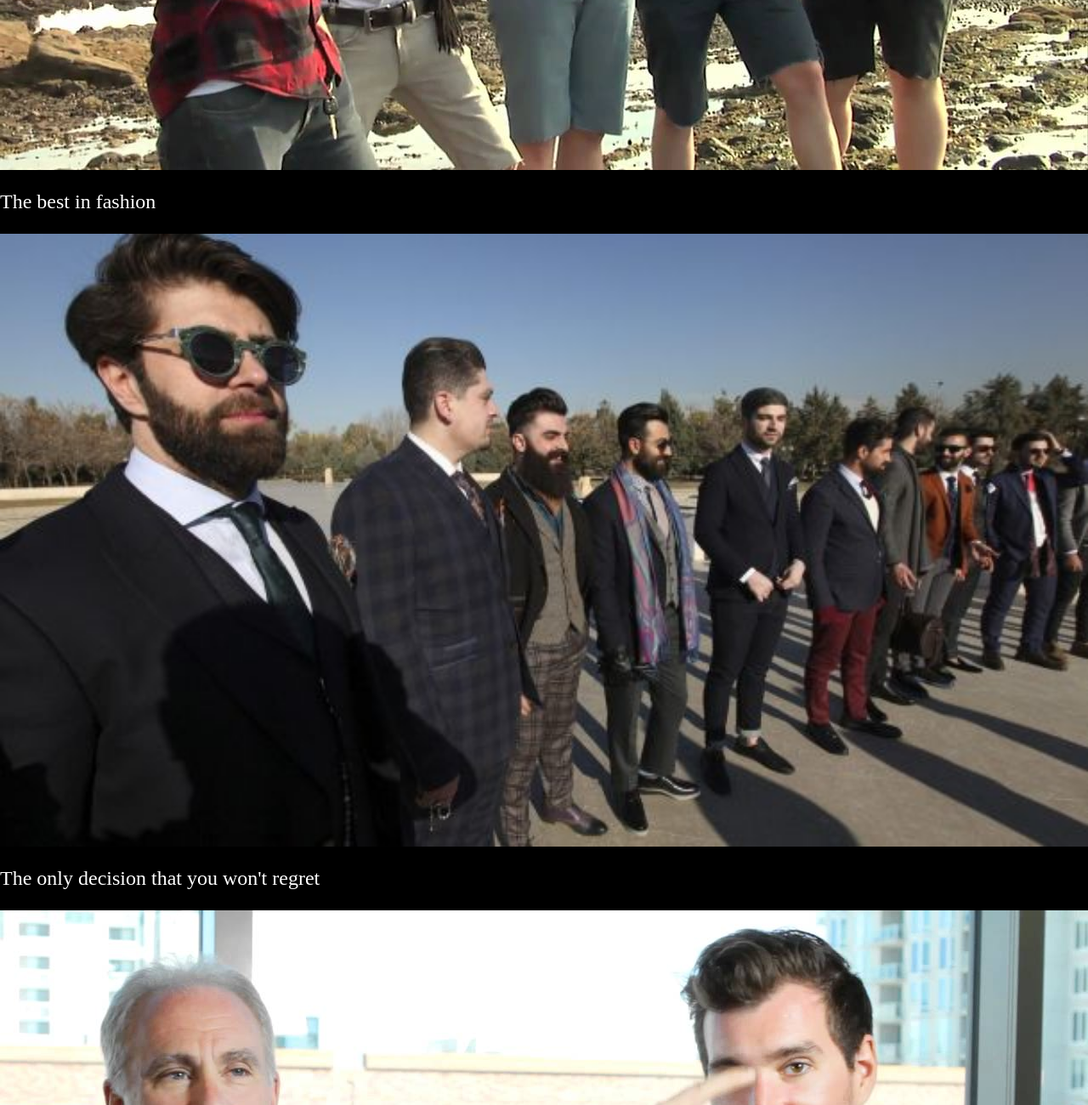
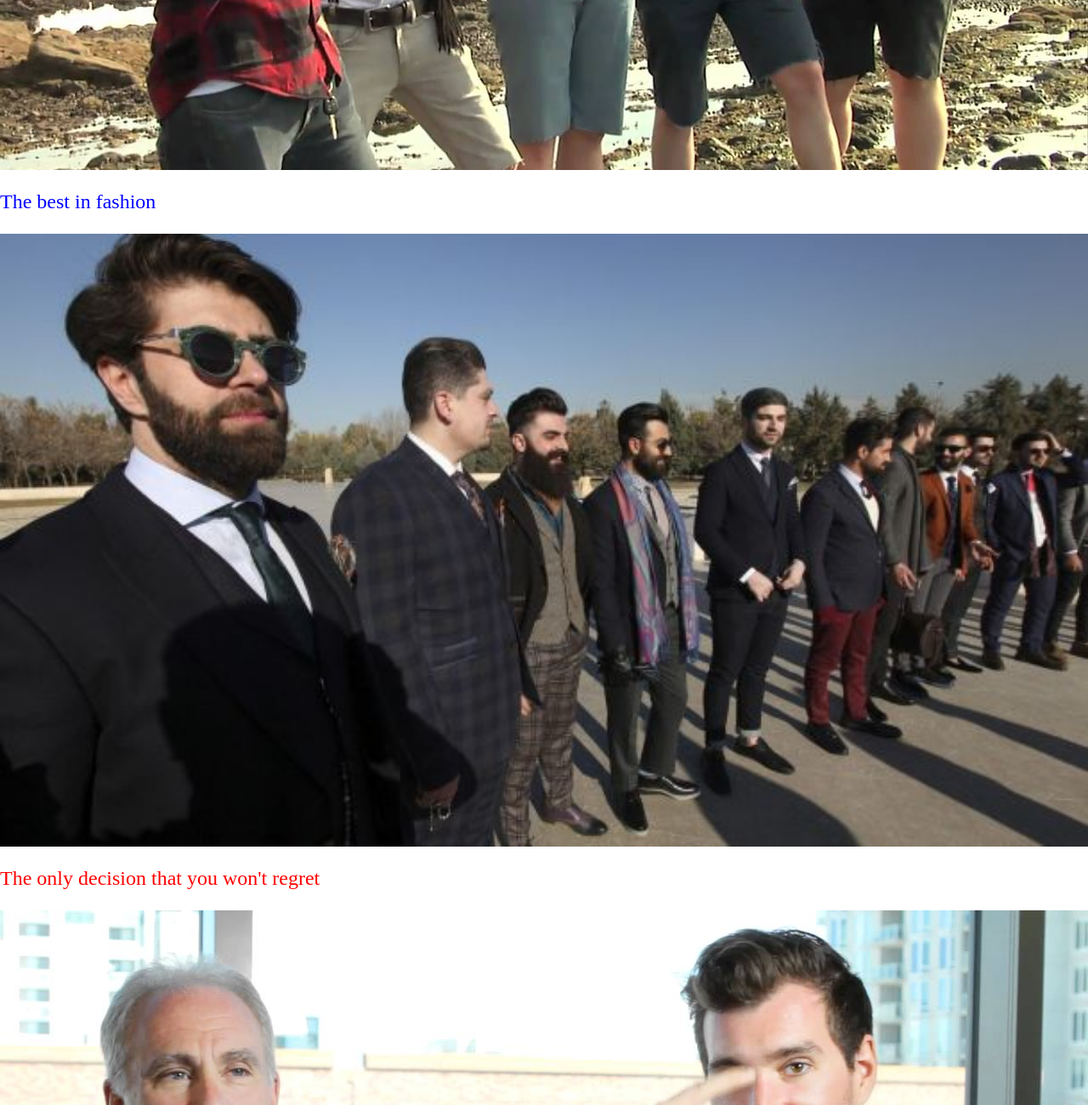
Before and after one commit to lar-ryan-nick/ClutchFactor, a PHP site: page /index.html in a window 1280 px wide. Shown: the part 620-1920 px from the top of the page at 85% size. Run offline with PHP 8.4, Linux system fonts and the light colour scheme.

Commit message:
Just trying to make a good base

```diff
--- a/index.css
+++ b/index.css
@@ -53,7 +53,7 @@ body {
 
 .main {
 	width: 100%;
-	background-color: #000000;
+	background-color: #ffffff;
 }
 
 .backgroundImage {
@@ -61,9 +61,14 @@ body {
 	z-index: -1;
 }
 
-.mainText {
+.blueText {
 	font-size: 24px;
-	color: #ffffff;
+	color: #0000ff;
+}
+
+.redText {
+	font-size: 24px;
+	color: #ff0000;
 }
 
 .footer {
--- a/index.html
+++ b/index.html
@@ -14,9 +14,9 @@
 		<div class="headerFiller"></div>
 		<div class="main">
 			<img class="backgroundImage" src="images/LandingPageImage1.jpg"/>
-			<p class="mainText">The best in fashion</p>
+			<p class="blueText">The best in fashion</p>
 			<img class="backgroundImage" src="images/LandingPageImage2.jpg"/>
-			<p class="mainText">The only decision that you won't regret</p>
+			<p class="redText">The only decision that you won't regret</p>
 			<img class="backgroundImage" src="images/LandingPageImage3.jpg"/>
 		</div>
 		<div class="footer">
```
